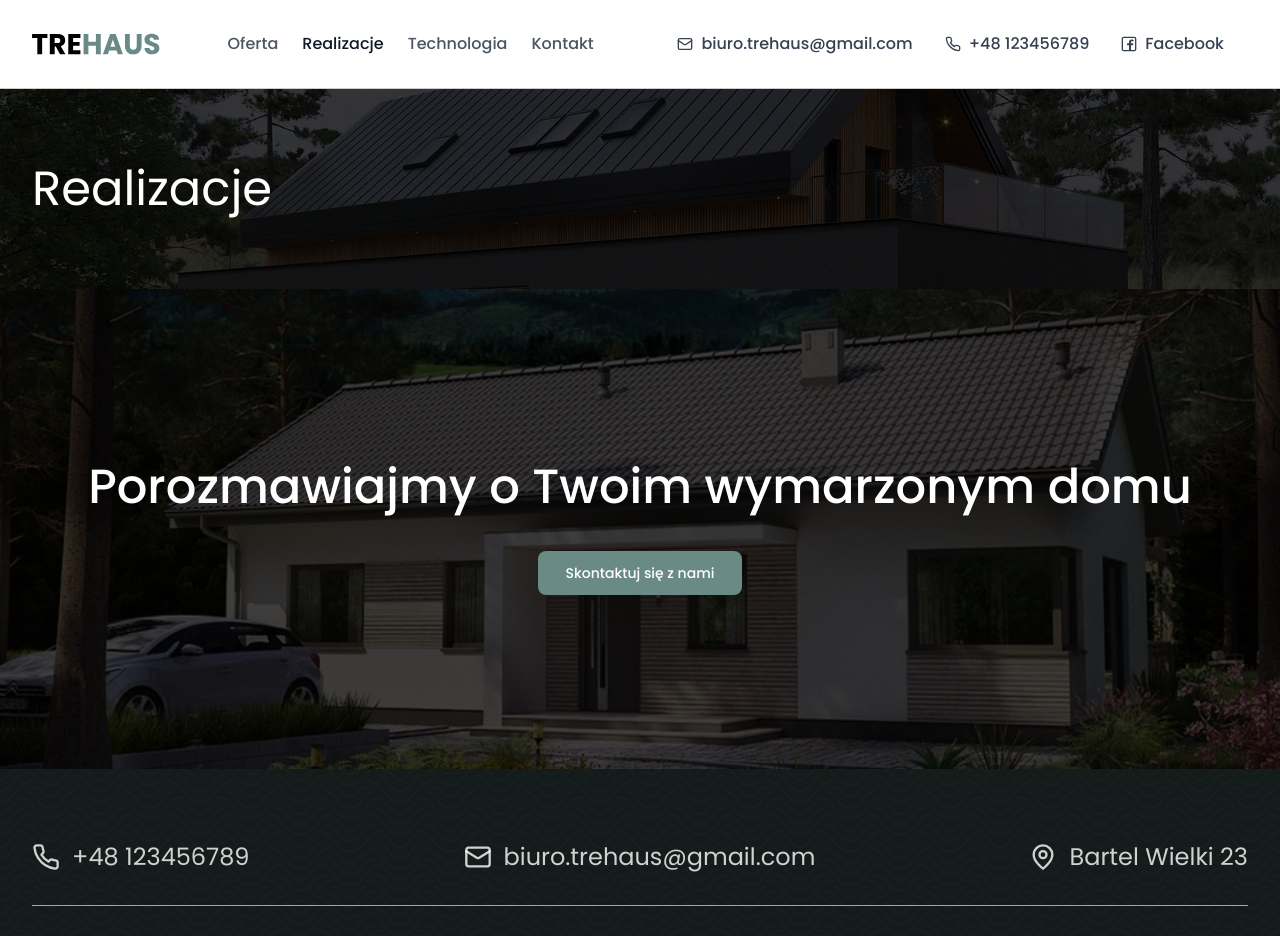
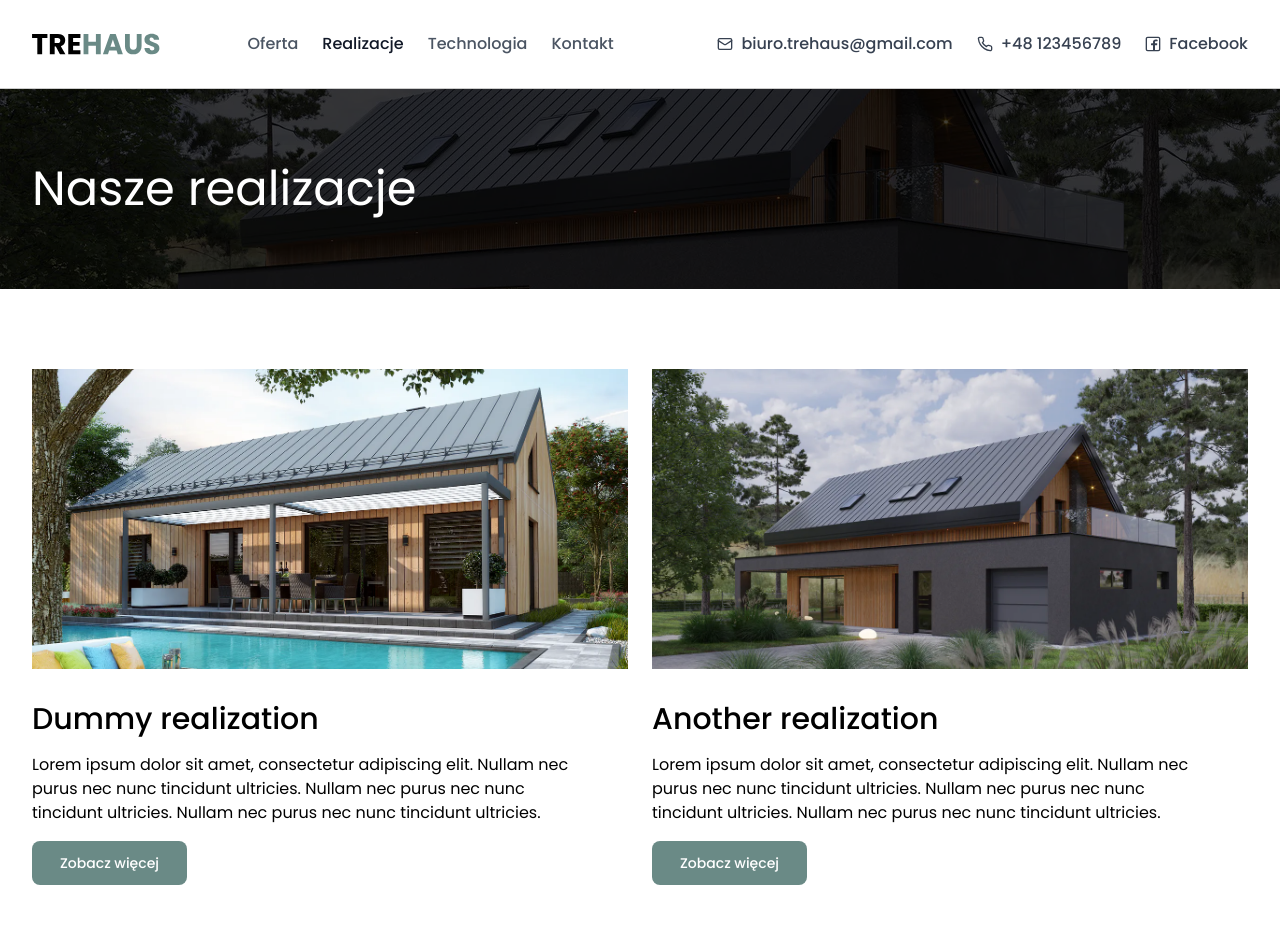
Before and after one commit to MikiLewy/Trehaus, a Next.js app: page /realizacje in a window 1280 px wide. Shown: the top 936 px of the page. Built offline with nearby package versions, Linux system fonts and the light colour scheme.

Commit message:
feat: created our realizations section

```diff
--- a/app/realizacje/page.tsx
+++ b/app/realizacje/page.tsx
@@ -1,9 +1,22 @@
 import PageHeader from '@/components/atoms/page-header/page-header';
+import RealizationCard from '@/components/organisms/realizations/realization-card/realization-card';
+import { realizations } from '@/constants/realizations';
 
 const Realizations = () => {
   return (
     <main>
-      <PageHeader>Realizacje</PageHeader>
+      <PageHeader>Nasze realizacje</PageHeader>
+      <section className="vertical-section-spacing content-container grid grid-cols-1 md:grid-cols-2 gap-4 md:gap-6 ">
+        {realizations.map(realization => (
+          <RealizationCard
+            key={realization.key}
+            title={realization.title}
+            description={realization.description}
+            img={realization.img}
+            buttonHref={realization.buttonHref}
+          />
+        ))}
+      </section>
     </main>
   );
 };
--- a/components/atoms/navbar-contact-details/navbar-contact-details.tsx
+++ b/components/atoms/navbar-contact-details/navbar-contact-details.tsx
@@ -4,12 +4,11 @@ import { navbarContactDetails } from '@/constants/navbar-contact-details';
 
 const NavbarContactDetails = () => {
   return (
-    <div className="px-4 flex flex-col lg:flex-row items-start gap-4 lg:gap-6">
+    <div className="pl-4 flex flex-col lg:flex-row items-start gap-4 lg:gap-6">
       {navbarContactDetails.map(({ key, text, icon, href }) => (
         <Link key={key} href={href} target="_blank" className="flex items-center gap-2 text-gray-700 hover:text-gray-900">
           {icon}
           <p className="text-sm xl:text-base font-medium">{text}</p>
-          <img alt="" />
         </Link>
       ))}
     </div>
--- /dev/null
+++ b/components/organisms/realizations/realization-card/realization-card.tsx
@@ -0,0 +1,30 @@
+import Image from 'next/image';
+
+import Button from '@/components/atoms/button/button';
+
+interface Props {
+  title: string;
+  description: string;
+  img: {
+    src: string;
+    alt: string;
+  };
+  buttonHref: string;
+}
+
+const RealizationCard = ({ title, buttonHref, description, img }: Props) => {
+  return (
+    <div className="flex flex-col">
+      <Image src={img.src} alt={img.alt} width={500} height={500} className="w-full max-h-[300px] object-cover" />
+      <div className="flex flex-col py-4 lg:py-8 gap-2 lg:gap-4 ">
+        <h3 className="text-xl lg:text-3xl font-medium">{title}</h3>
+        <p className="max-w-[90%] text-sm lg:text-base">{description}</p>
+        <Button className="mt-auto self-start" href={buttonHref}>
+          Zobacz więcej
+        </Button>
+      </div>
+    </div>
+  );
+};
+
+export default RealizationCard;
--- /dev/null
+++ b/constants/realizations.ts
@@ -0,0 +1,46 @@
+export const realizations = [
+  {
+    key: 'dummy-realization',
+    title: 'Dummy realization',
+    description:
+      'Lorem ipsum dolor sit amet, consectetur adipiscing elit. Nullam nec purus nec nunc tincidunt ultricies. Nullam nec purus nec nunc tincidunt ultricies. Nullam nec purus nec nunc tincidunt ultricies. ',
+    img: {
+      src: '/hero.webp',
+      alt: 'Dummy realization',
+    },
+    buttonHref: '/realizacje/dummy-realization',
+  },
+  {
+    key: 'another-realization',
+    title: 'Another realization',
+    description:
+      'Lorem ipsum dolor sit amet, consectetur adipiscing elit. Nullam nec purus nec nunc tincidunt ultricies. Nullam nec purus nec nunc tincidunt ultricies. Nullam nec purus nec nunc tincidunt ultricies.',
+    img: {
+      src: '/sub-page-hero.webp',
+      alt: 'Another realization',
+    },
+    buttonHref: '/realizacje/another-realization',
+  },
+  {
+    key: 'third-realization',
+    title: 'Third realization',
+    description:
+      'Lorem ipsum dolor sit amet, consectetur adipiscing elit. Nullam nec purus nec nunc tincidunt ultricies. Nullam nec purus nec nunc tincidunt ultricies. Nullam nec purus nec nunc tincidunt ultricies.',
+    img: {
+      src: '/bilbo.webp',
+      alt: 'Third realization',
+    },
+    buttonHref: '/realizacje/third-realization',
+  },
+  {
+    key: 'another-realization2',
+    title: 'Another realization2',
+    description:
+      'Lorem ipsum dolor sit amet, consectetur adipiscing elit. Nullam nec purus nec nunc tincidunt ultricies. Nullam nec purus nec nunc tincidunt ultricies. Nullam nec purus nec nunc tincidunt ultricies.',
+    img: {
+      src: '/bilbo-implementation.webp',
+      alt: 'Third realization',
+    },
+    buttonHref: '/realizacje/third-realization',
+  },
+];
```
